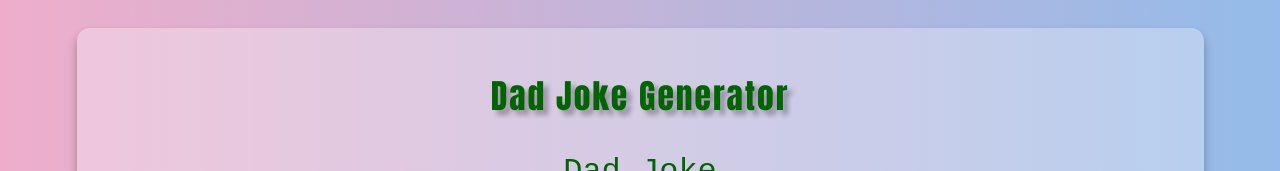
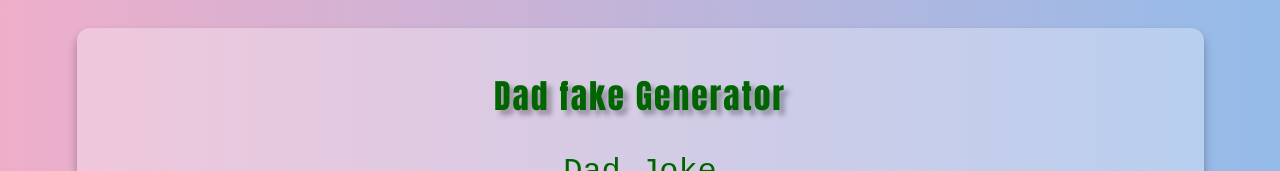
Before and after one commit to Stroller15/Dad-Joke-Generator, a plain HTML site: page index.html in a window 1280 px wide. Shown: the part 243-414 px from the top of the page. Drawn offline with Linux system fonts and the light colour scheme.

Commit message:
typo fix

```diff
--- a/index.html
+++ b/index.html
@@ -9,7 +9,7 @@
 </head>
 <body>
     <div class="container">
-        <h1 class="heading">Dad Joke Generator</h1>
+        <h1 class="heading">Dad fake Generator</h1>
         <p class="joke" id="joke">Dad Joke</p>
 
         <button class="btn" id="btn">Tell me a Joke</button>
```
